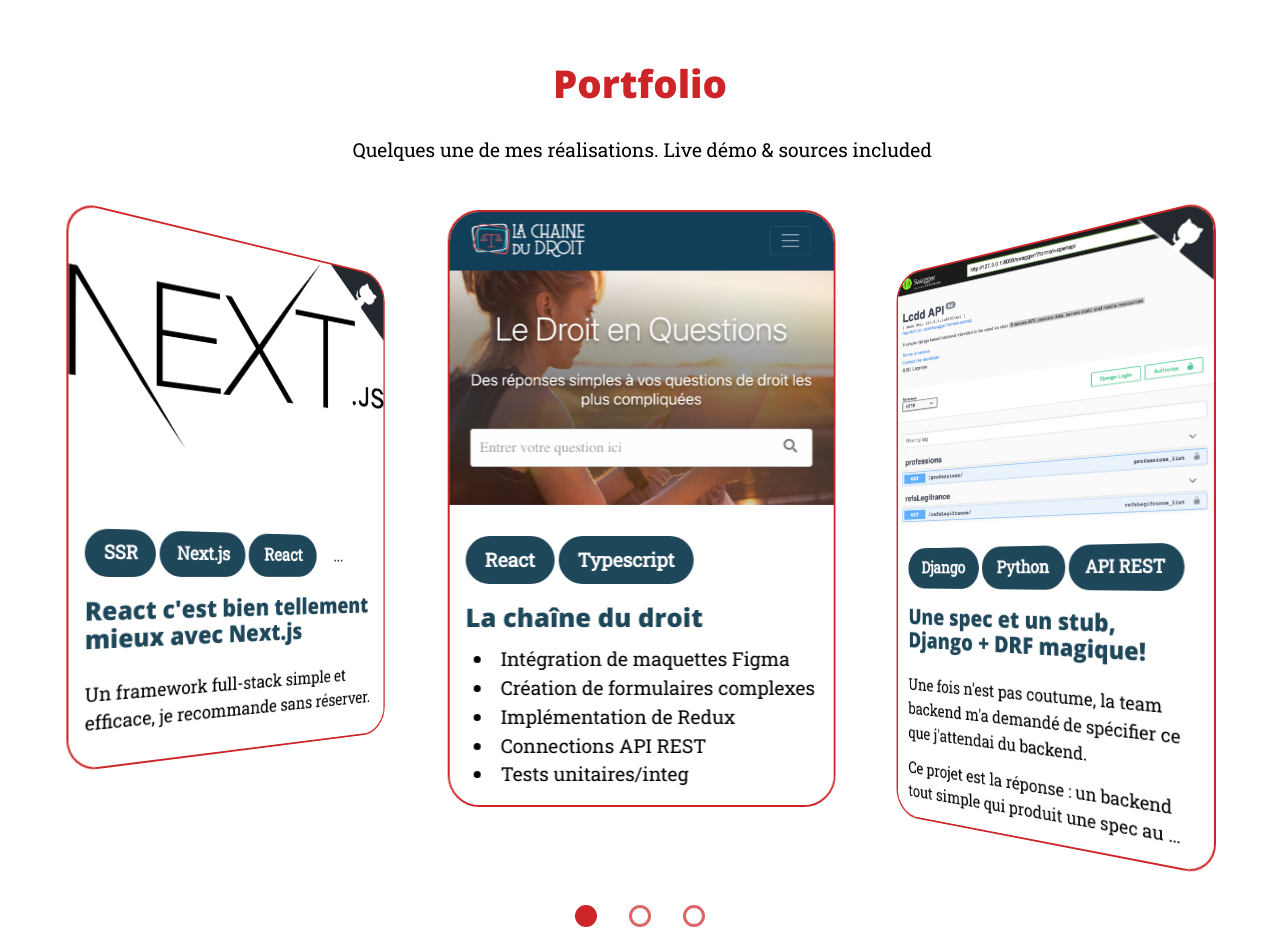
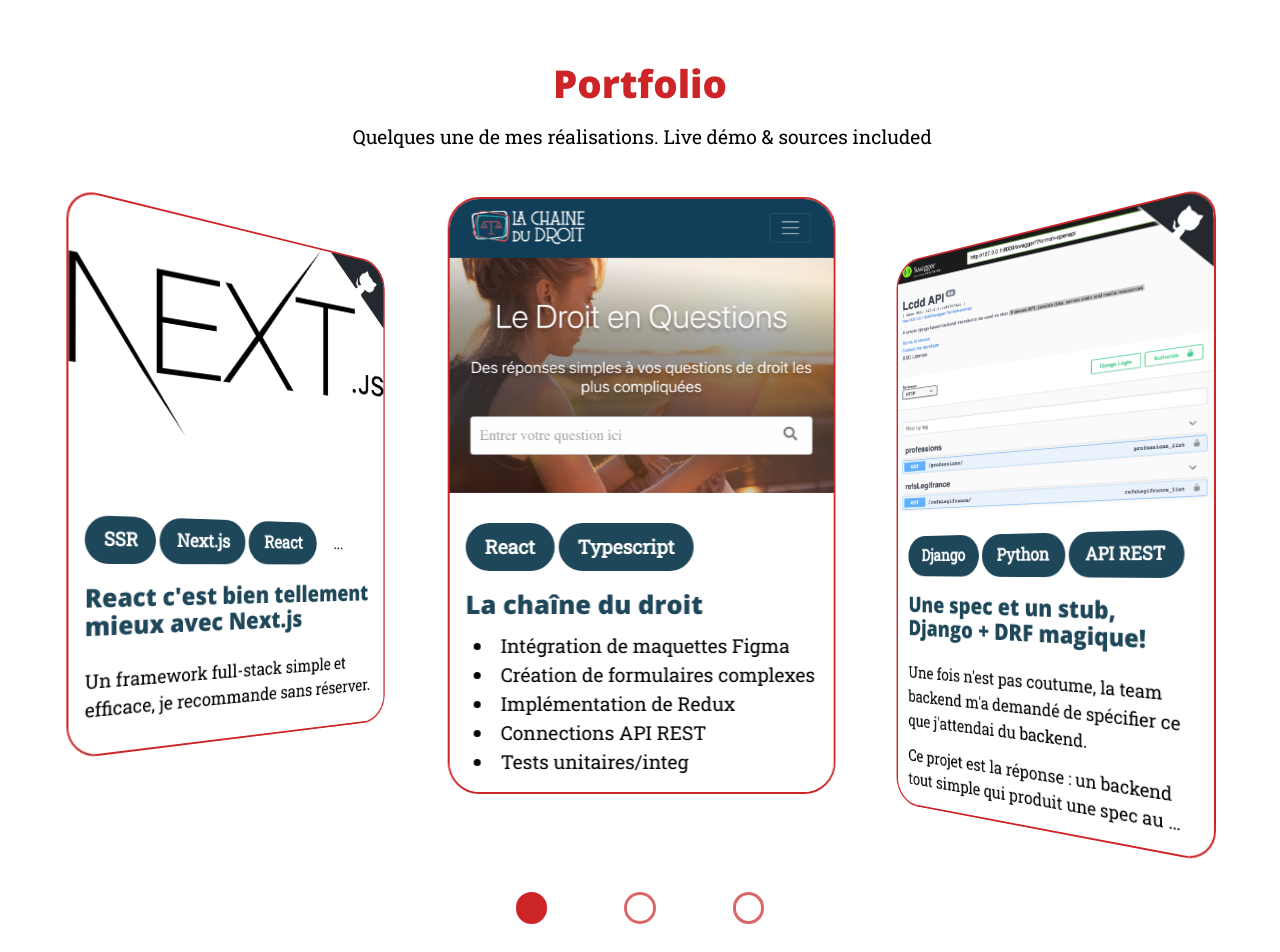
Before and after one commit to Fred-AtelierSalvetat/ateliersalvetat.com, a Next.js app: page / in a window 1280 px wide. Shown: the part 2380-3332 px from the top of the page. Built offline with nearby package versions, Linux system fonts and the light colour scheme.

Commit message:
update portfolio ctrl size to responsive size

```diff
--- a/components/Portfolio/Portfolio.jsx
+++ b/components/Portfolio/Portfolio.jsx
@@ -110,9 +110,9 @@
   return (
     <section className={classNames(styles.portfolio, "padding1rem")}>
       <h2 className={styles.title}>Portfolio</h2>
-      <div className={styles.portfolioIntro}>
-        <p> Quelques une de mes réalisations.</p>
-        <p> {"Live démo & sources included"}</p>
+      <div className={`${styles.portfolioIntro} margin1rem`}>
+        <p className="nomargin"> Quelques une de mes réalisations.</p>
+        <p className="nomargin"> {"Live démo & sources included"}</p>
       </div>
       <div className={styles.rewrapswiper}>
         <div className={`swiper-button-prev ${styles.nav__prev}`}></div>
--- a/components/Portfolio/portfolio.module.scss
+++ b/components/Portfolio/portfolio.module.scss
@@ -15,12 +15,14 @@
   }
   .portfolioIntro {
     display: flex;
-    flex-wrap: wrap;
+    flex-direction: column;
     justify-content: center;
-    align-content: center;
     & > * {
-      margin: 0;
       white-space: pre;
+      text-align: center;
+    }
+    @include medium() {
+      flex-direction: row;
     }
   }
   .rewrapswiper {
@@ -31,6 +33,7 @@
     .nav__next,
     .nav__prev {
       --swiper-navigation-color: #{$primary};
+      --swiper-navigation-size: 5vw;
       position: relative;
       @include medium() {
         display: none;
@@ -44,9 +47,9 @@
         position: relative;
       }
       :global(.swiper-pagination-bullet) {
-        width: 1rem;
-        height: 1rem;
-        margin-inline: 1rem;
+        width: 2vw;
+        height: 2vw;
+        margin-inline: 3vw;
         border: 3px solid $primary;
         border-radius: 50%;
         background-color: transparent;
--- a/sass/_typo.scss
+++ b/sass/_typo.scss
@@ -11,6 +11,7 @@
   "h3" ".accent-font" 2rem 1.1 "1rem 0",
   "a" ".regular-font" 1.5rem 1.3 "0",
   "p" ".regular-font" 1.5rem 1.5 "1rem 0",
+  "p.nomargin" ".regular-font" 1.5rem 1.5 "0",
   "li" ".regular-font" 1.5rem 1.5 "0",
   "figcaption" ".regular-font" 1rem 1.2 "0.25rem 0"
 );
```
